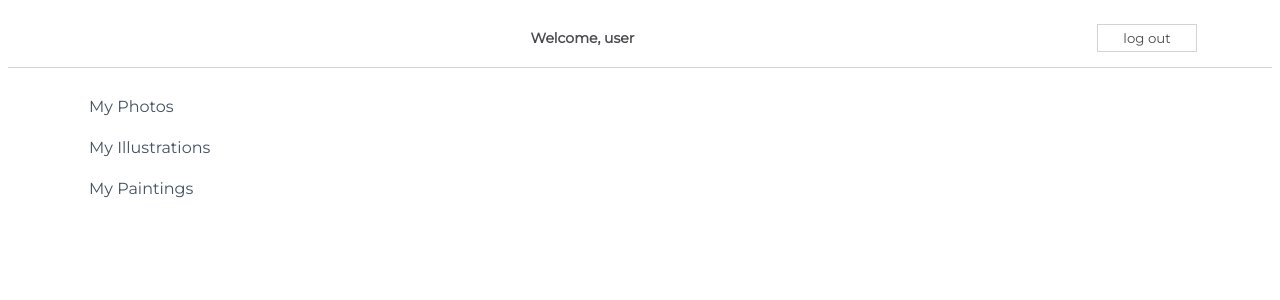
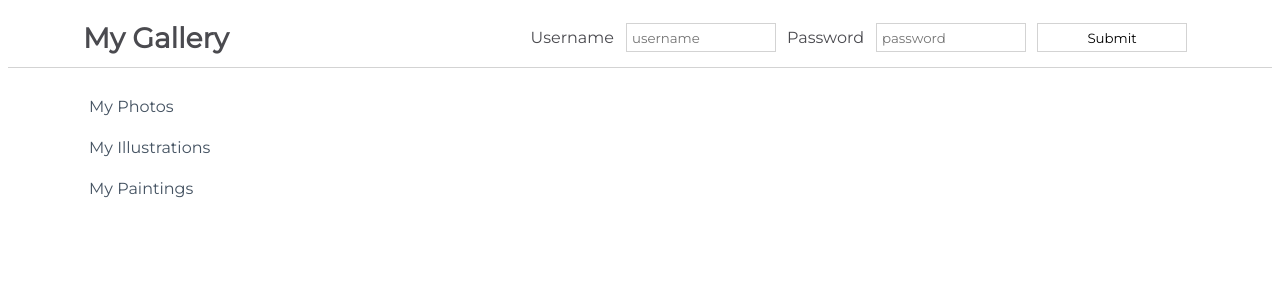
Before and after one commit to caleboau2012/react-challenges, a React (Create React App) app in the folder my-app/: page / in a window 1280 px wide. Both pictures are taken after a click on the button "log in". Shown: the top 300 px of the page. Built offline with nearby package versions, Linux system fonts and the light colour scheme.

Commit message:
Handling Events Challenge

```diff
--- a/my-app/src/App.js
+++ b/my-app/src/App.js
@@ -1,4 +1,5 @@
 import css from './App.module.css';
+import NavBarForm from './components/NavBarForm';
 import NavBarSimple from './components/NavBarSimple';
 import SideBar from './components/Sidebar';
 
@@ -6,7 +7,8 @@ function App() {
   return (
     <div className={css.App}>
       {/* Add your components here */}
-      <NavBarSimple />
+      {/* <NavBarSimple /> */}
+      <NavBarForm />
       <SideBar />
     </div>
   );
--- /dev/null
+++ b/my-app/src/components/NavBarChild.js
@@ -0,0 +1,11 @@
+const NavBarChild = (props) => (
+    <form>
+        <label for="username">Username</label>
+        <input placeholder="username" id="username" />
+        <label for="passeord">Password</label>
+        <input placeholder="password" id="password" />
+        <input type="submit" onClick={props.handleClick} value="Submit" />
+    </form>
+)
+
+export default NavBarChild
--- /dev/null
+++ b/my-app/src/components/NavBarForm.js
@@ -0,0 +1,32 @@
+import React from 'react'
+import css from './css/NavBarForm.module.css'
+import NavBarChild from './NavBarChild';
+
+class NavBarForm extends React.Component {
+    constructor(props) {
+        super(props);
+        this.state = {
+            isLoggedIn: false,
+            action: "log in"
+        };
+    }
+
+    handleClick = () => {
+        this.setState((prevState, prevProps) => ({
+            isLoggedIn: !prevState.isLoggedIn,
+            action: prevState.isLoggedIn ? "log in" : "log out",
+        }));
+    }
+
+    render() {
+        return (
+            <div className={css.NavBar}>
+                <h1>My Gallery</h1>
+                {this.state.isLoggedIn ?
+                    <NavBarChild handleClick={this.handleClick} /> : <button onClick={this.handleClick}>{this.state.action}</button>}
+            </div>
+        )
+    }
+}
+
+export default NavBarForm
--- a/my-app/src/components/NavBarSimple.js
+++ b/my-app/src/components/NavBarSimple.js
@@ -11,7 +11,7 @@ class NavBarSimple extends React.Component {
         };
     }
 
-    handleClick() {
+    handleClick = () => {
         this.setState((prevState, prevProps) => ({
             message: prevState.loggedIn ? "F. U." : "Welcome, user",
             action: prevState.loggedIn ? "log in": "log out",
@@ -24,7 +24,7 @@ class NavBarSimple extends React.Component {
             <div className = {css.NavBar}>
                 <h1></h1>
                 <span>{this.state.message}</span>
-                <button onClick = {() => this.handleClick()}>{this.state.action}</button>
+                <button onClick = {this.handleClick}>{this.state.action}</button>
             </div>
         )
     }
```
Also changed, not shown: 1 other file (tests, documents, lock files or other folders).
